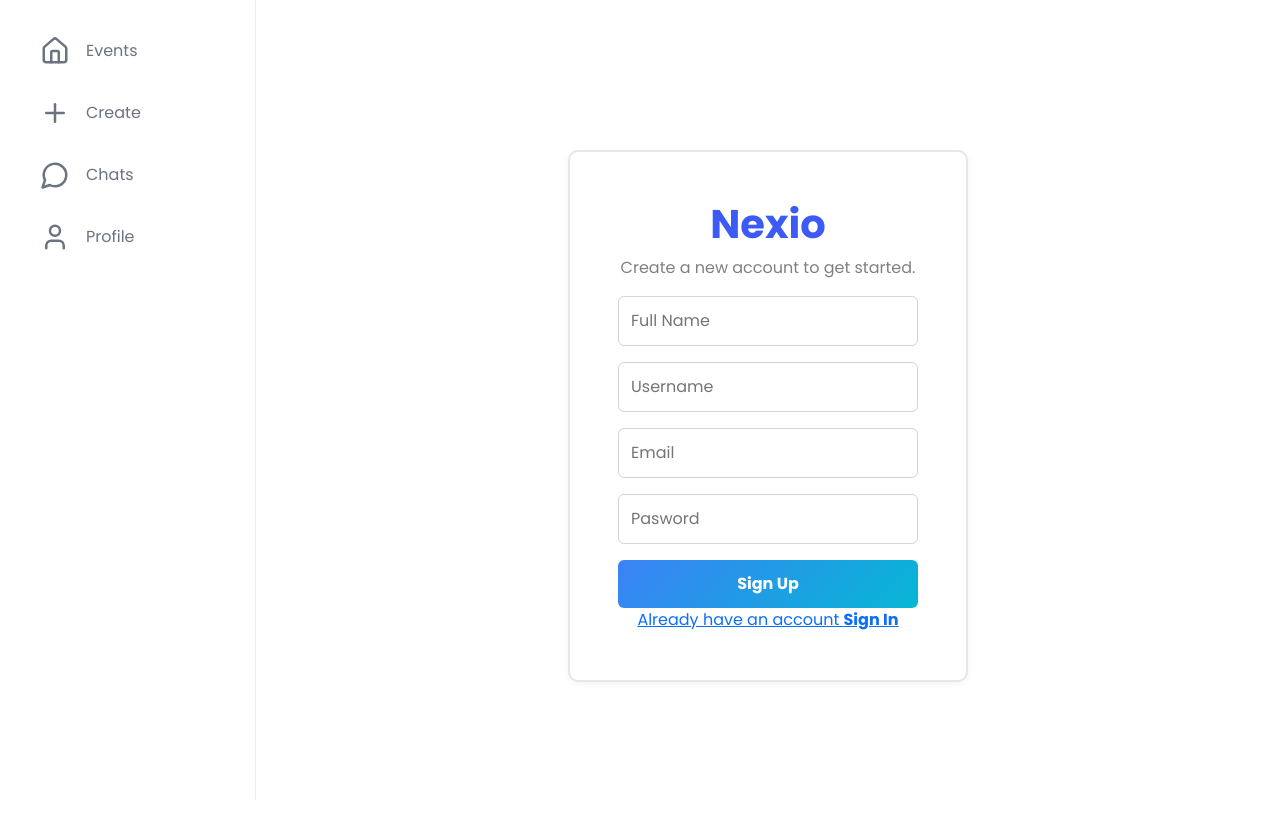
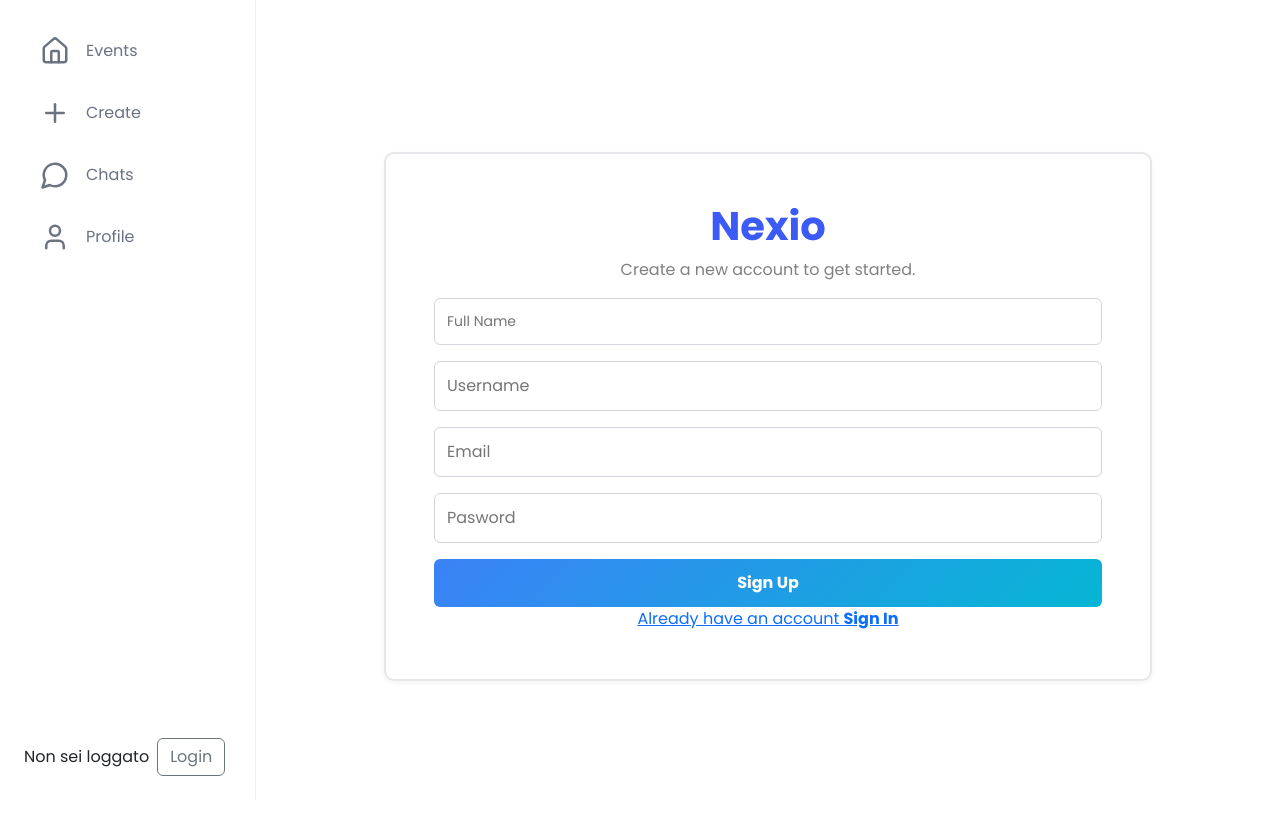
Before and after one commit to marcomaraglino/social_f_web_project, a React (Vite) app: page /signup in a window 1280 px wide. Shown: the top 838 px of the page. Built offline with nearby package versions, Linux system fonts and the light colour scheme.

Commit message:
registration BE linked and error message displayed. Login and Register fixed

```diff
--- a/src/App.jsx
+++ b/src/App.jsx
@@ -33,6 +33,32 @@ function App() {
         }
     }, []);
 
+    const handleRegister = async (credentials) => {
+        const endpoint = `${import.meta.env.VITE_API_BASE_URL}/auth/register`;
+
+        try {
+            const response = await fetch(endpoint, {
+                method: 'POST',
+                headers: {
+                    'Content-Type': 'application/json',
+                },
+                body: JSON.stringify(credentials),
+            });
+            const data = await response.json();
+
+            if (!response.ok) {
+                throw new Error(data?.message || `Errore registrazione: ${response.status}`);
+            }
+
+            localStorage.setItem('accessToken', data.accessToken);
+            localStorage.setItem('user', JSON.stringify(data.user));
+            setCurrentUser(data.user);
+        } catch (error) {
+            console.error("Errore API " + error);
+            throw new Error(error.message || `Errore registrazione`);
+        }
+    }
+
     const handleLogin = async (credentials) => {
         const endpoint = `${import.meta.env.VITE_API_BASE_URL}/auth/login`;
 
@@ -55,6 +81,7 @@ function App() {
             setCurrentUser(data.user)
         } catch (error) {
             console.error("Errore API " + error);
+            throw new Error(error.message || `Errore autenticazione`);
         }
     }
 
@@ -79,7 +106,7 @@ function App() {
               <Route element={<Layout user={currentUser} onLogout={handleLogout}/>}>
                    <Route path='/' element={<FeedPage/>}/>
                    <Route path='/create-event' element={<CreateEvent/>}/>
-                   <Route path='/signup' element={<SignUp />}/>
+                   <Route path='/signup' element={<SignUp onSubmitForm={handleRegister} />}/>
                    <Route path='/profile' element={<UserPage  />}/>
                   <Route path='/signin' element={<Login onSubmitForm={handleLogin} />}/>
               </Route>
--- a/src/components/Login/Login.css
+++ b/src/components/Login/Login.css
@@ -14,8 +14,7 @@
     background-color:white;
     border-radius: 10px;
     padding:3rem;
-    width: 50%;
-    max-width:400px;
+    width: 75%;
     text-align: center;
     box-shadow: 0 2px 6px rgba(0,0,0,0.05);
     border: 2px solid #e5e7eb;
--- a/src/components/Login/Login.jsx
+++ b/src/components/Login/Login.jsx
@@ -8,11 +8,20 @@ import {useState} from "react";
     const [error, setError] = useState(null);
     const navigate = useNavigate();
 
-    const handleSubmit = (event) => {
-        event.preventDefault();
-        onSubmitForm({email, password});
-        navigate('/')
-    }
+    const handleSubmit = async (event) => {
+            event.preventDefault();
+            try {
+                setError(null); // reset eventuali errori precedenti
+                const data = await onSubmitForm({email, password });
+                console.log("Login avvenuto con successo:", data);
+                navigate('/')
+            } catch (error) {
+                console.error("Errore durante il login :", error);
+                setError(error.message); // Usa error.message per visualizzarlo a schermo
+            }
+    };
+
+
          return (
              <div className='loginContainer'>
                 <div className='loginBox'>
@@ -33,7 +42,7 @@ import {useState} from "react";
                             onChange={e => setPassword(e.target.value)}/>
                         <button type='submit'>Sign In</button>
                     </form>
-                    {error && <p className='error'>{error.message}</p>}
+                    {error && <p style={ {color: "red"}}>{error}</p>}
                     <Link to='/signup'>
                         Don't have an account <span>Sign Up</span>
                     </Link>
--- a/src/components/Login/SignUp.jsx
+++ b/src/components/Login/SignUp.jsx
@@ -1,19 +1,64 @@
 import './Login.css'
-import {Link} from "react-router-dom";
+import {Link, useNavigate} from "react-router-dom";
+import {useState} from "react";
 
-function SignUp(){
+function SignUp({onSubmitForm}) {
+
+    const [email, setEmail] = useState('');
+    const [fullname, setFullname] = useState('');
+    const [username, setUsername] = useState('');
+    const [password, setPassword] = useState('');
+    const [error, setError] = useState(null);
+    const navigate = useNavigate();
+
+    const handleSubmit = async (event) => {
+        event.preventDefault();
+        try {
+            setError(null); // reset eventuali errori precedenti
+            const data = await onSubmitForm({ fullname, username, email, password });
+            console.log("Registrazione avvenuta con successo:", data);
+            navigate('/')
+        } catch (error) {
+            console.error("Errore durante la registrazione:", error);
+            setError(error.message); // Usa error.message per visualizzarlo a schermo
+        }
+    };
+
     return(
         <div className='loginContainer'>
             <div className='loginBox'>
                 <h1>Nexio</h1>
                 <p>Create a new account to get started.</p>
-                <form>
-                    <input type="full name" placeholder='Full Name' required/>
-                    <input type="username" placeholder='Username' required/>
-                    <input type="email" placeholder='Email' required/>
-                    <input type="password" placeholder='Pasword' required/>
+                <form onSubmit={handleSubmit}>
+                    <input
+                        type="text"
+                        placeholder='Full Name'
+                        value={fullname}
+                        onChange={e => setFullname(e.target.value)}
+                        required/>
+                    <input
+                        type="username"
+                        placeholder='Username'
+                        value={username}
+                        onChange={e => setUsername(e.target.value)}
+                        required/>
+                    <input
+                        type="email"
+                        placeholder='Email'
+                        value={email}
+                        onChange={e => setEmail(e.target.value)}
+                        required/>
+                    <input
+                        type="password"
+                        placeholder='Pasword'
+                        minLength={6}
+                        value={password}
+                        onChange={e => setPassword(e.target.value)}
+                        required/>
                     <button>Sign Up</button>
                 </form>
+                {error && <p style={ {color: "red"}}>{error}</p>}
+
                 <Link to='/signin'>
                     Already have an account <span>Sign In</span>
                 </Link>
--- a/src/components/Navbar/NavBar.jsx
+++ b/src/components/Navbar/NavBar.jsx
@@ -55,8 +55,14 @@ function NavBar({user, onLogout}) {
                 {/* !!!!!!! CAMBIARE VISUALIZZAZIONE UTENTE*/}
                 {user && (
                     <div className="d-flex align-items-center">
-                        <span className="me-2">Ciao, {user.username}!</span>
+                        <span className="me-2">Ciao, {user.id}!</span>
                         <button className="btn btn-outline-secondary" onClick={onLogout}>Logout</button>
+                    </div>
+                )}
+                {!user && (
+                    <div className="d-flex align-items-center">
+                        <span className="me-2">Non sei loggato</span>
+                        <Link to="/signin" className="btn btn-outline-secondary">Login</Link>
                     </div>
                 )}
             </div>
```
